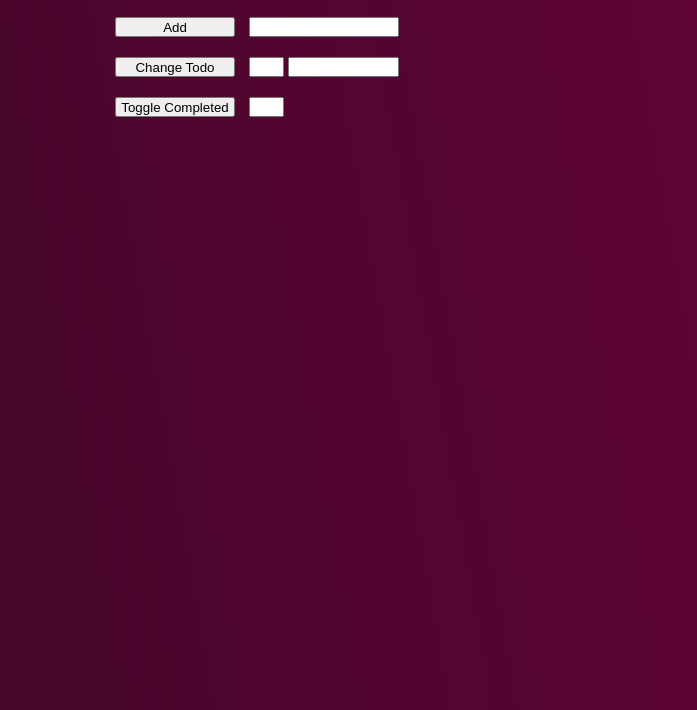
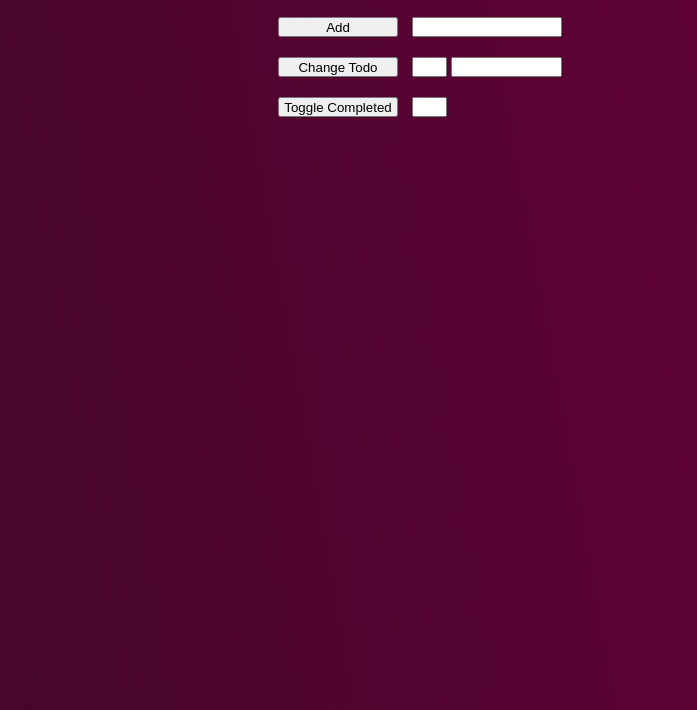
Before and after one commit to g-szerminski/toDoMoje, a website: page index.html in a window 1280 px wide. Shown: the part 90-800 px from the top of the page, without its empty margins (225-922 px from the left). Drawn offline with nearby package versions, Linux system fonts and the light colour scheme.

Commit message:
Add temporary styles

```diff
--- a/index.html
+++ b/index.html
@@ -21,7 +21,7 @@
 			<input id="changeTodoTextInput" class="size" type="text">
 		</div>
 		<div>
-			<button onclick="handlers.toggleCompleted()">Toggle Completed</button>
+			<button id="toggleCompletedButton" onclick="handlers.toggleCompleted()">Toggle Completed</button>
 			<input id="toggleCompletedPositionInput" class="inputNumber" type="number">
 		</div>
 
--- a/style.css
+++ b/style.css
@@ -12,14 +12,15 @@ body {
     width: 100%;
     padding: 20px;
     text-shadow: 3px 3px 8px black;
-    text-align: center;
     /*direction: rtl;*/
 }
 
 #app {
+    position: relative;
+    text-align: center;
     margin: 0 auto;
     width: 50%;
-    text-align: left;
+
 }
 
 button {
@@ -45,6 +46,10 @@ input {
     width: 50px;
 }
 
+#toggleCompletedButton {
+    margin-left: -105px;
+}
+
 .deleteButton {
     width: 50px;
 }
```
